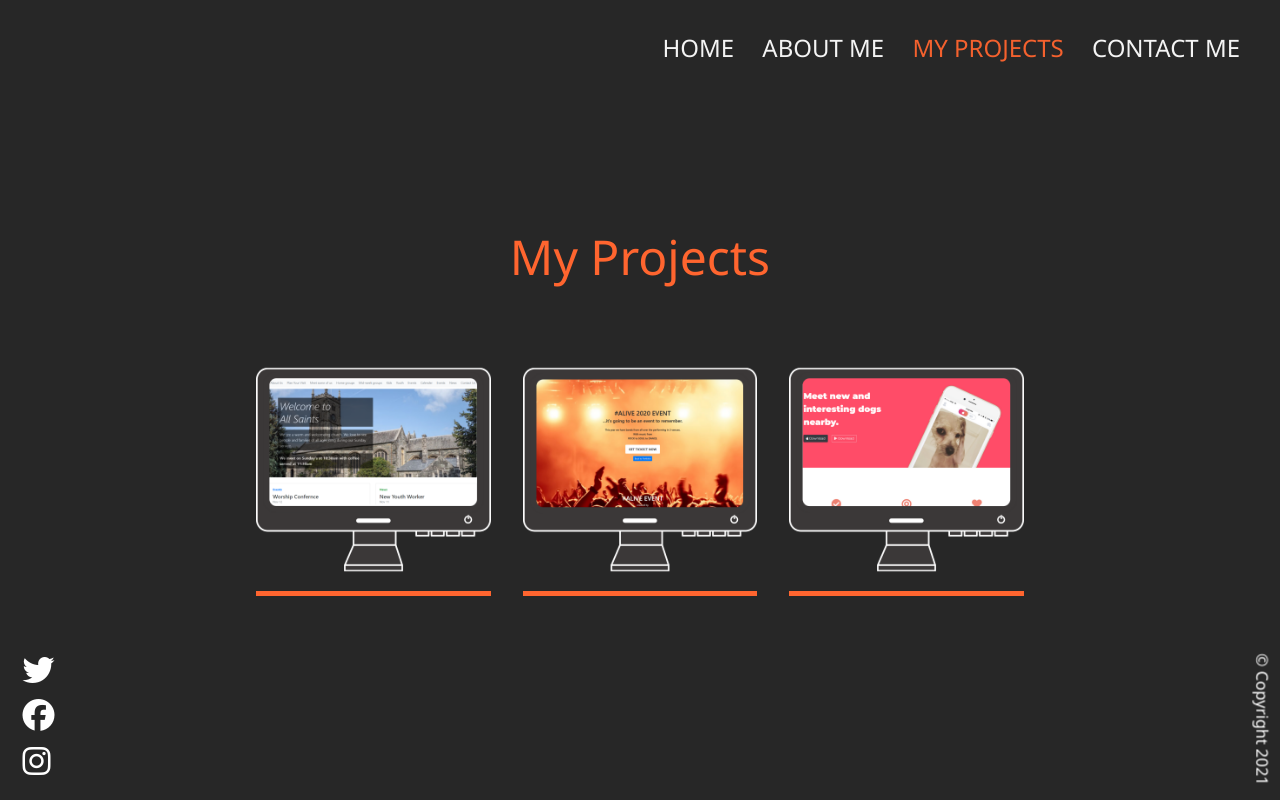
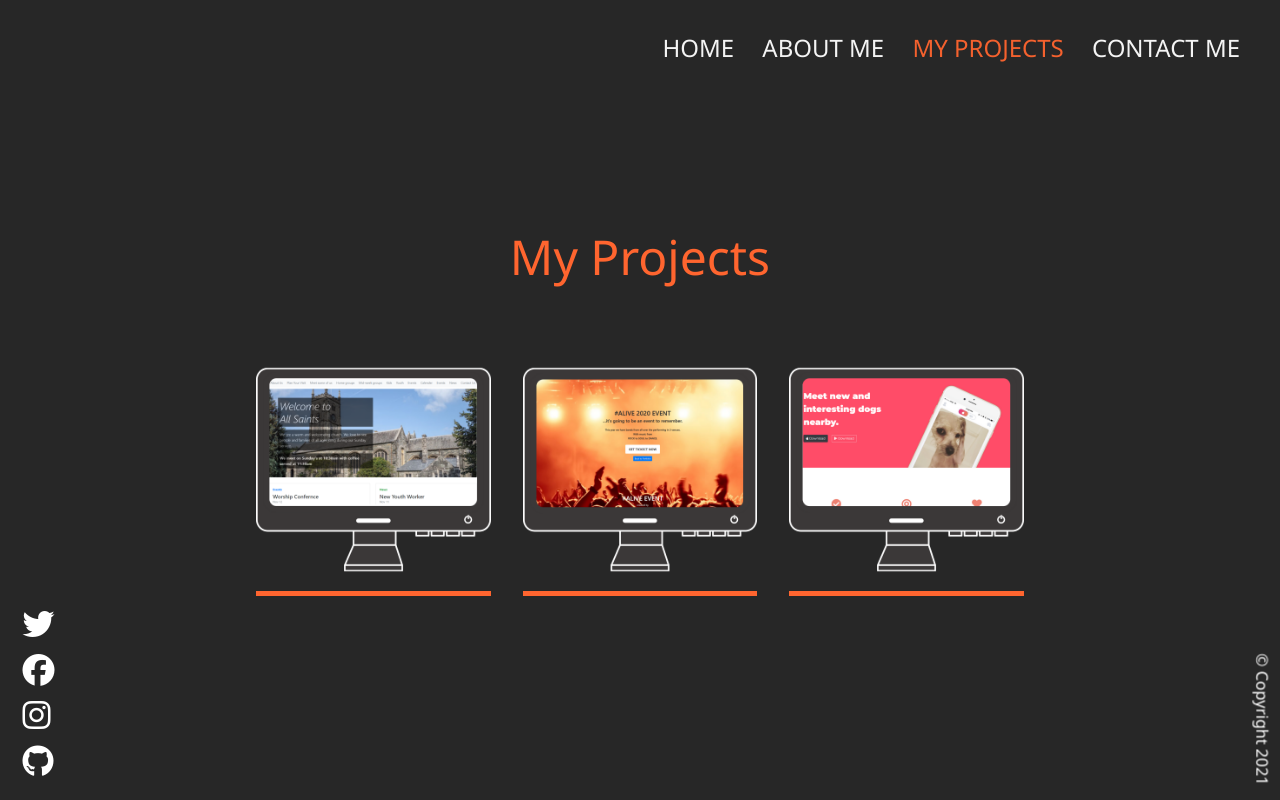
Before and after one commit to garytate123/gt-web-dev.site, a plain HTML site: page projects.html in a window 1280 px wide. Drawn offline with Linux system fonts and the light colour scheme.

Commit message:
github link added

```diff
--- a/projects.html
+++ b/projects.html
@@ -103,12 +103,13 @@
           <a href="https://www.instagram.com/garytate/">
             <i class="fab fa-instagram fa-2x"></i>
           </a>
-          <!-- <a href="#!">
-          <i class="fab fa-github fa-2x"></i>
-        </a> -->
+          <a href="https://github.com/garytate123">
+            <i class="fab fa-github fa-2x"></i>
+          </a>
         </div>
+      </div>
 
-        <footer>&copy; Copyright 2021</footer>
+      <footer>&copy; Copyright 2021</footer>
     </section>
   </main>
 
```
Also changed, not shown: about.html (+2 -2 lines), contact.html (+3 -1 lines), index.html (+2 -2 lines).
